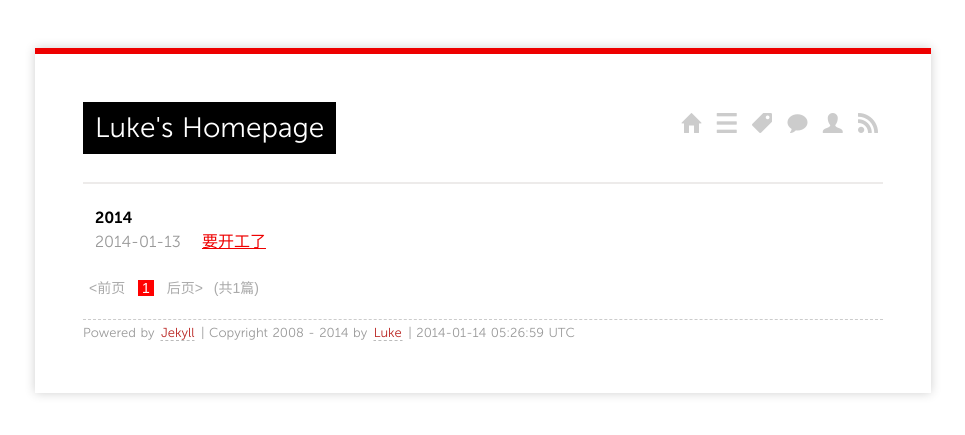
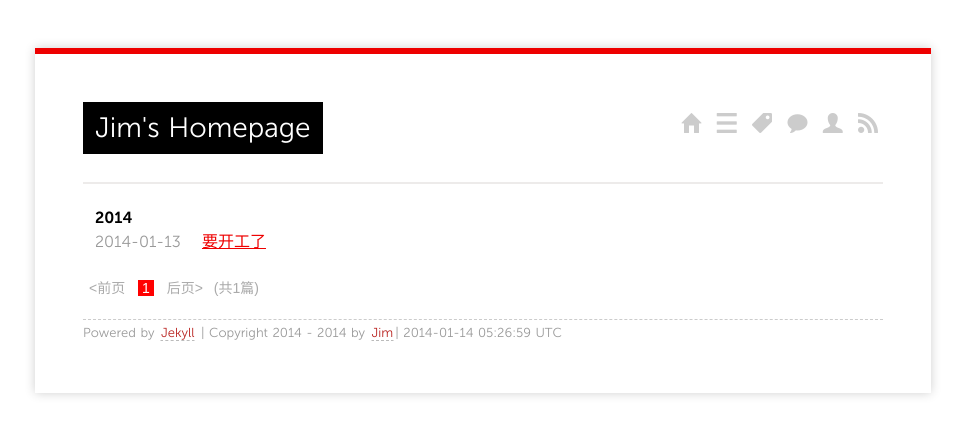
Before and after one commit to dashjim/dashjim.github.com, a Jekyll site: the page built from index.html, in a window 1280 px wide. Shown: the top 435 px of the page, without its empty margins (157-1122 px from the left). Built offline with Jekyll 4.4.1, drawn with Linux system fonts in a browser that asks for light colours; Markdown is read by kramdown in place of the engine named in the settings; the list of posts is cut into pages by our own code.

Commit message:
change some default

```diff
--- a/_layouts/default.html
+++ b/_layouts/default.html
@@ -35,7 +35,7 @@
       </div>
 
     <footer>
-        <p><small>Powered by <a href="https://github.com/mojombo/jekyll">Jekyll</a> | Copyright 2008 - {{site.time | date:"%Y"}} by <a href="http://geeklu.com/about/">Luke</a> | <span class="label label-info">{{site.time | date:"%Y-%m-%d %H:%M:%S %Z"}}</span></small></p>
+        <p><small>Powered by <a href="https://github.com/mojombo/jekyll">Jekyll</a> | Copyright 2014 - {{site.time | date:"%Y"}} by <a href="http://blog.sevenche.com/about/">Jim</a>| <span class="label label-info">{{site.time | date:"%Y-%m-%d %H:%M:%S %Z"}}</span></small></p>
     </footer>
 
     </div>
--- a/index.html
+++ b/index.html
@@ -1,5 +1,5 @@
 ---
-title: Luke's Homepage
+title: Jim's Homepage
 layout: page
 ---
 
```
